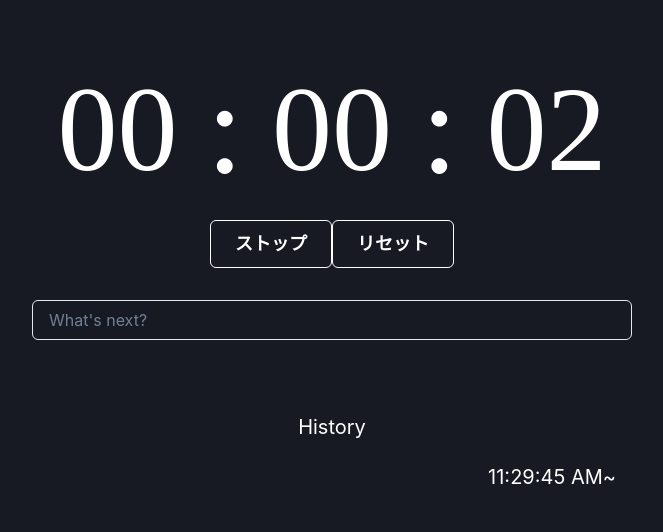
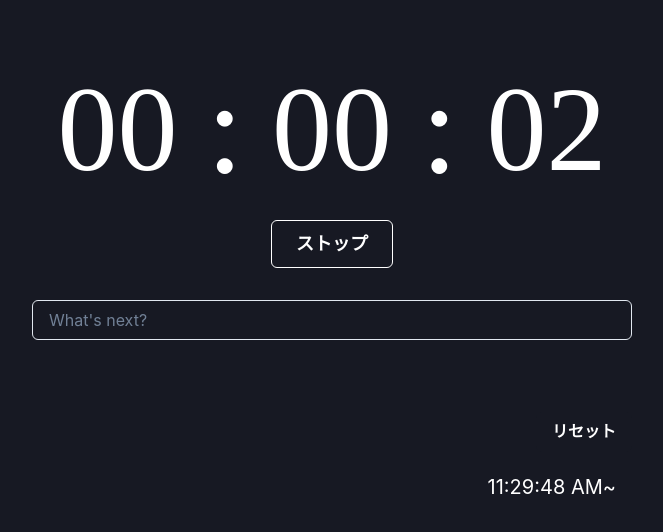
Before and after one commit to fumontr/task-fast, a Next.js app in the folder app/: page / in a window 1280 px wide. Both pictures are taken after a click on the button "スタート". Shown: the top 532 px of the page, without its empty margins (308-971 px from the left). Built offline with nearby package versions, Linux system fonts and the light colour scheme.

Commit message:
:sparkles: とりあえず移動した

```diff
--- a/app/src/components/Stopwatch.tsx
+++ b/app/src/components/Stopwatch.tsx
@@ -94,18 +94,6 @@ export const Stopwatch = () => {
         >
           ストップ
         </Button>
-        <Button
-          color="white"
-          size="lg"
-          borderColor="white"
-          border="1px"
-          _hover={{ bg: 'gray.800' }}
-          _active={{ bg: 'gray.700' }}
-          bg="gray.900"
-          onClick={() => resetStopwatch()}
-        >
-          リセット
-        </Button>
       </Flex>
       <Flex my={8}>
         <Input
@@ -117,10 +105,20 @@ export const Stopwatch = () => {
         />
       </Flex>
       {/* 履歴表示 */}
-      <Flex justifyContent="center" w="full" mt={10} mb={4}>
-        <Text color="white" fontSize="xl">
-          History
-        </Text>
+      <Flex justifyContent="right" w={displayWidth} mt={10} mb={4}>
+        <Button
+          variant='ghost'
+          color="white"
+          size="md"
+          borderColor="white"
+          _hover={{ bg: 'gray.700' }}
+          _active={{ bg: 'gray.600' }}
+          bg="gray.900"
+          onClick={() => resetStopwatch()}
+          display={history.length > 0 ? 'Flex' : 'none'}
+        >
+          リセット
+        </Button>
       </Flex>
       <Flex
         direction="column"
```
